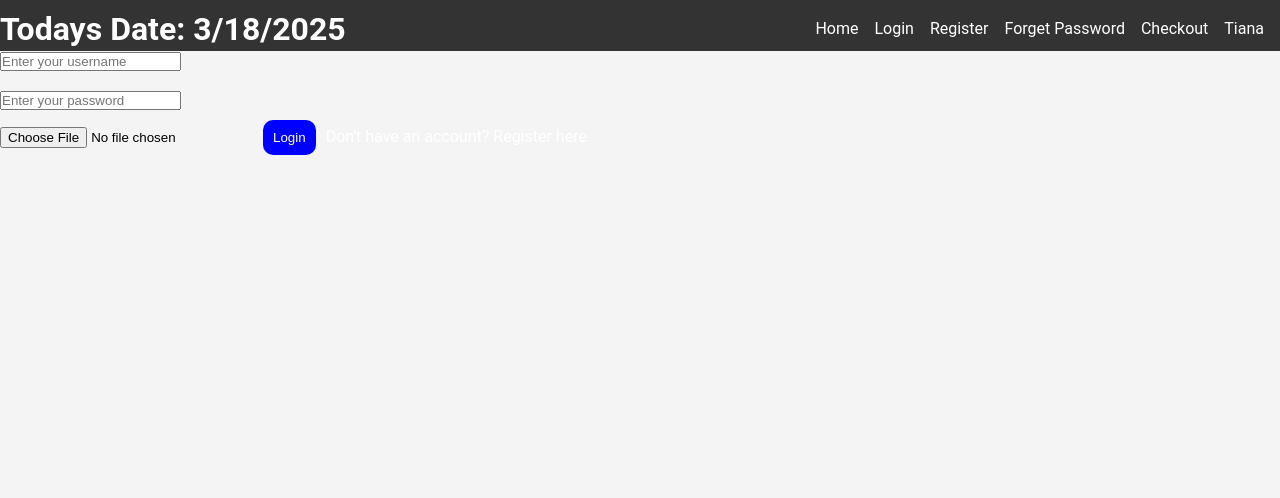
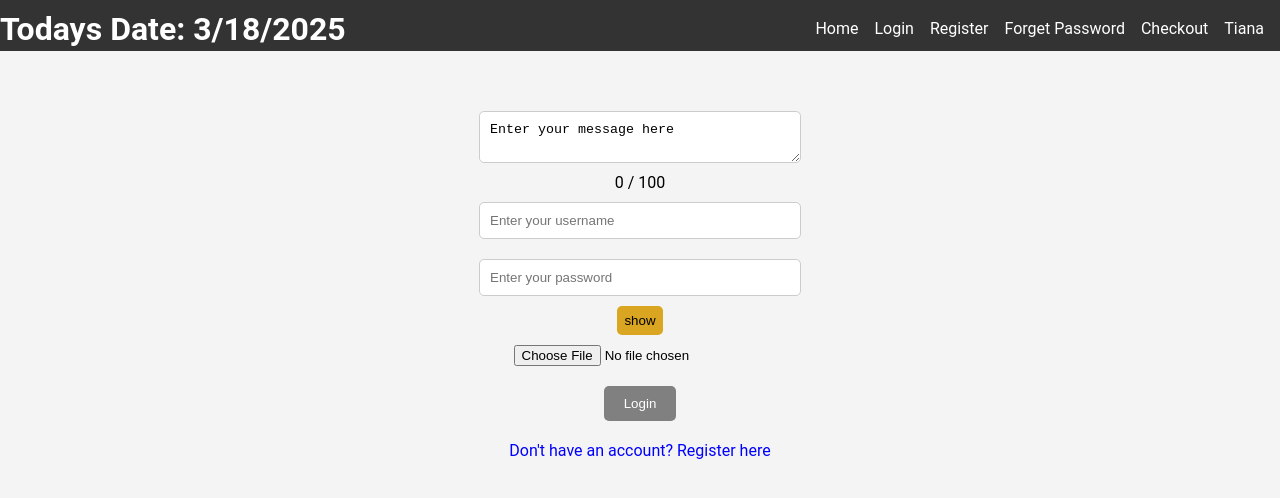
Before and after one commit to mperorjohn/codeSaviourReal, a React (Create React App) app: page /login in a window 1280 px wide. Shown: the top 498 px of the page. Built offline with nearby package versions, Linux system fonts and the light colour scheme.

Commit message:
state management

```diff
--- a/src/pages/Login.jsx
+++ b/src/pages/Login.jsx
@@ -1,30 +1,159 @@
 import React from "react";
 import { Link } from "react-router";  // import the Link component
+import { useState } from "react";
 
 const Login = () => {
+
+
+  // state management in react application
+
+  const [username, setUsername] = React.useState("");   // string state
+  const [password, setPassword] = React.useState("");  // string state
+  const [login, setLogin] = React.useState(false);     // boolean state
+  const [showPassword, setShowPassword] = React.useState(false);  // boolean state
+  const [message, setMessage] = React.useState(0);  // number state
+  const [file, setFile] = React.useState(null);  // file state
+
+
+  const handleUsernameChange = (e)=>{
+    setUsername(e.target.value)
+
+  }
+
+  const handlePasswordChange = (e)=>{
+    setPassword(e.target.value)
+
+  }
+
+
+  const handleLogin = ()=>{
+      setLogin(true)
+
+      // redirect to another page
+      setTimeout(()=>{
+        window.location.href = "/tiana"
+      }
+      , 3000)
+  }
+
+  const handleShowPassword = ()=>{
+    setShowPassword(!showPassword)
+  }
+
+
+  const handleMessage = (e)=>{
+    setMessage(e.target.value.length)
+  }
+
+  const handleFile = (e)=>{
+    setFile(e.target.files[0])
+  }
+
+
+
+
+
+
   return (
-    <div>
-      <input type="text" placeholder="Enter your username" />
-      <br />
-      <br />
-      <input type="password" placeholder="Enter your password" />
-      <br />
-      <input type="file" accept=".php,.png" />
+    <div style={{ display: "flex", flexDirection: "column", alignItems: "center", marginTop: "50px" }}>
+
+
+        <textarea
+          style={{
+            padding: "10px",
+            margin: "10px 0",
+            width: "300px",
+            borderRadius: "5px",
+            border: message === 100 ? "1px solid red" : "1px solid #ccc",
+          }}
+
+          maxLength={100}
+          onChange={handleMessage}
+        >
+          Enter your message here
+        </textarea>
+        <div>
+          { message } / 100
+        </div>
+        <input
+          type="text"
+          placeholder="Enter your username"
+          style={{
+            padding: "10px",
+            margin: "10px 0",
+            width: "300px",
+            borderRadius: "5px",
+            border: "1px solid #ccc",
+          }}
+
+        // value={username}
+        onChange={handleUsernameChange}
+      />
+      <input
+        type={showPassword ? "text" : "password"}
+        placeholder="Enter your password"
+        style={{
+          padding: "10px",
+          margin: "10px 0",
+          width: "300px",
+          borderRadius: "5px",
+          border: "1px solid #ccc",
+        }}
+
+        onChange={handlePasswordChange}
+      />
+      <button onClick={handleShowPassword}>{showPassword ? "Hide" : "show"}</button>
+
+      <input
+        type="file"
+        accept=".php,.png"
+        style={{
+          margin: "10px 0",
+        }}
+
+        onChange={handleFile}
+      />
       <button
         style={{
-          backgroundColor: "blue",
+          backgroundColor: username === "" || password === "" || file === null ? "grey" : "blue",
           color: "white",
-          padding: "10px",
-          margin: "10px",
-          borderRadius: "10px",
+          padding: "10px 20px",
+          margin: "10px 0",
+          borderRadius: "5px",
+          border: "none",
+          cursor: username === "" || password === "" || file === null ? "not-allowed" : "pointer",
         }}
+        disabled={username === "" || password === "" || file === null ? true : false}
+
+        onClick={handleLogin}
       >
         Login
       </button>
-
-      <Link to="/register">Don't have an account? Register here</Link>
+      <Link
+        style={{
+          color: "blue",
+          textDecoration: "none",
+          marginTop: "10px",
+        }}
+        to="/register"
+      >
+        Don't have an account? Register here
+      </Link>
     </div>
   );
 };
+export default Login;
 
-export default Login;
+
+
+
+
+
+// firstName
+// lastName
+// email
+// password
+// confirmPassword // check if it matches the password
+// phone
+// dob
+// profilePicture // display the profile picture in the avata tag
--- a/src/pages/Register.jsx
+++ b/src/pages/Register.jsx
@@ -1,12 +1,16 @@
 import React from 'react';
-import { Link } from 'react-router';
+import { Link } from 'react-router-dom';
 const Register = () => {
   return (
     <div>
 
         <h1>This is our register page</h1>
 
-        <Link to="/login">Already have an account? Login here</Link>
+        <Link style={{
+            textDecoration: 'none',
+            color: 'black'
+
+         }} to="/login">Already have an account? Login here</Link>
 
 
     </div>
```
